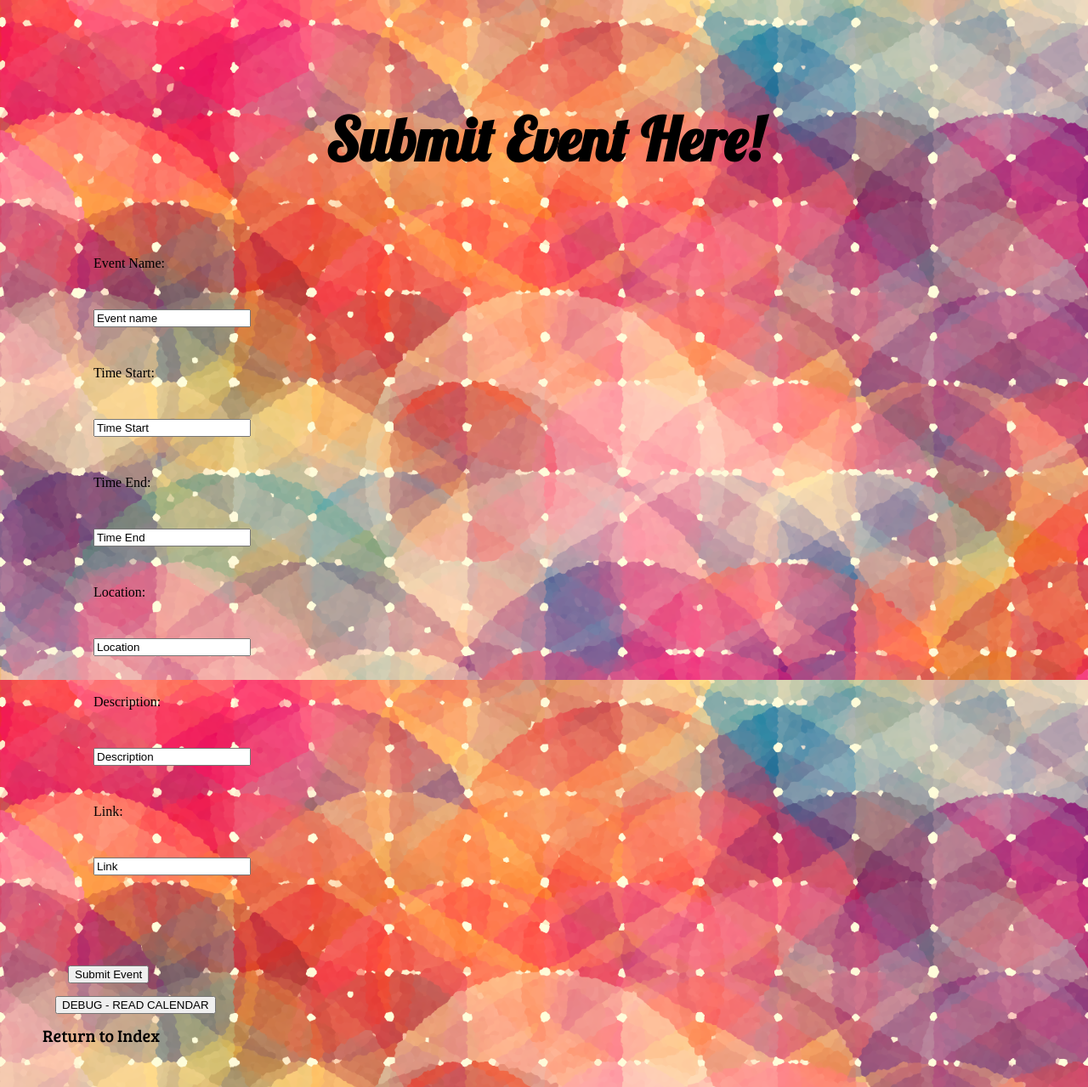
After one commit to leonjunwei/htl-calendar, a Flask app: template Templates/event_submission.html in a window 1280 px wide. The commit adds this page. Shown: the whole page at 85% size. Run offline with Flask 2, Linux system fonts and the light colour scheme; the template is opened without the code that fills it, so the values that code supplies are empty; some libraries are stand-ins or nearby versions.

Commit message:
adding event management/storage system

```diff
--- /dev/null
+++ b/Templates/event_submission.html
@@ -0,0 +1,124 @@
+<!DOCTYPE html>
+<html lang="en">
+    <head>
+        <meta charset="utf-8">
+        <meta http-equiv="X-UA-Compatible" content="IE=edge">
+        <meta name="viewport" content="width=device-width, initial-scale=1">
+        <!-- The above 3 meta tags *must* come first in the head; any other head content must come *after* these tags -->
+        <title>Event submission</title>
+
+
+        <!-- Bootstrap -->
+    <link rel=stylesheet type=text/css href="static/stylesheet.css">
+    <link href="https://fonts.googleapis.com/css?family=Bree+Serif|Karla|Lobster|Pacifico|Open+Sans+Condensed:300" rel="stylesheet">
+
+
+
+        <!--Viewport Meta Tag for mobile-friendliness-->
+        <meta name="viewport" content="width=device-width, initial-scale=1, maximum-scale=1, user-scalable=no"><!--Disables Zoom on index-->
+
+        <!-- HTML5 shim and Respond.js for IE8 support of HTML5 elements and media queries -->
+        <!-- WARNING: Respond.js doesn't work if you view the page via file:// -->
+        <!--[if lt IE 9]>
+          <script src="https://oss.maxcdn.com/html5shiv/3.7.2/html5shiv.min.js"></script>
+          <script src="https://oss.maxcdn.com/respond/1.4.2/respond.min.js"></script>
+        <![endif]-->
+
+    </head>
+    <body>
+    <br></br>
+    <div class = "container">
+        <br></br>
+        <h2><b>Submit Event Here!</b></h2>
+        <br></br>
+        <div class = "form_main">
+            <form id="experiment_search" method="POST" action='/event_submitted.html'>
+                    <div class = "row">
+
+                        <div class = "col-xs-1 col-sm-1 col-md-1 col-lg-1">
+                            <p>Event Name:</p>
+                        </div>
+                        <div class = "col-xs-2 col-sm-2 col-md-2 col-lg-2">
+                            <input type = "text"  class = "formData" name = "eventName" value="Event name">
+                        </div>
+
+
+                        <div class = "col-xs-1 col-sm-1 col-md-1 col-lg-1">
+                            <p>Time Start:</p>
+                        </div>
+                          <div class = "col-xs-2 col-sm-2 col-md-2 col-lg-2">
+                            <input type = "text"  class = "formData" name = "timeStart" value="Time Start">
+                        </div>
+
+                        <div class = "col-xs-1 col-sm-1 col-md-1 col-lg-1">
+                            <p>Time End:</p>
+                        </div>
+                          <div class = "col-xs-2 col-sm-2 col-md-2 col-lg-2">
+                            <input type = "text"  class = "formData" name = "timeEnd" value="Time End">
+                        </div>
+
+
+                        <div class = "col-xs-1 col-sm-1 col-md-1 col-lg-1">
+                            <p>Location:</p>
+                        </div>
+                          <div class = "col-xs-2 col-sm-2 col-md-2 col-lg-2">
+                            <input type = "text"  class = "formData" name = "location" value="Location">
+                        </div>
+
+
+                        <div class = "col-xs-1 col-sm-1 col-md-1 col-lg-1">
+                            <p>Description:</p>
+                        </div>
+                          <div class = "col-xs-2 col-sm-2 col-md-2 col-lg-2">
+                            <input type = "text"  class = "formData" name = "description" value="Description">
+                        </div>
+
+                        <div class = "col-xs-1 col-sm-1 col-md-1 col-lg-1">
+                            <p>Link:</p>
+                        </div>
+                          <div class = "col-xs-2 col-sm-2 col-md-2 col-lg-2">
+                            <input type = "text"  class = "formData" name = "link" value="Link">
+                        </div>
+
+                    </div> <!-- end row -->
+                </div>
+                <br>
+                <div class = "row">
+                    <div class = "col-xs-1 col-sm-1 col-md-1 col-lg-1">
+
+                    </div>
+                    <input class = "pull-right" type="submit" value="Submit Event">
+                </div>
+            </form>
+            <form action = "#" method = "POST">
+                <input type = "submit" value = "DEBUG - READ CALENDAR">
+            </form>
+
+        </div> <!-- end form_main -->
+        <a href = "/">Return to Index</a>
+    </div> <!-- end container -->
+
+<!--
+        Use something like:
+
+            socket.on('my response', function(msg) {
+                $('#log').append('<br>' + $('<div/>').text('Received #' + msg.count + ': ' + msg.data).html());
+            });
+
+            To add a new row? Or we can just google it, really.
+
+            Then we have to lump all the row inputs into a SQL query and pull data from our database.
+
+            -->
+
+
+      <!-- jQuery (necessary for Bootstrap's JavaScript plugins) -->
+    <script src="https://ajax.googleapis.com/ajax/libs/jquery/1.11.3/jquery.min.js"></script>
+    <!-- Include all compiled plugins (below), or include individual files as needed -->
+    <script src="../static/js/bootstrap.min.js"></script>
+    <!-- <script src="js/jquery.dlmenu.js"></script>
+    <script src="js/modernizr.custom.js"></script>
+    <script src="js/pagetransitions.js"></script> -->
+
+  </body>
+</html>
--- a/Templates/index.html
+++ b/Templates/index.html
@@ -17,7 +17,7 @@
     <div class="highlight">
     <h2>Olin Community Calendar</h2>
     <br/>
-    <a href="event_page.html"><button>Submit/Edit Event</button></a>&emsp;
+    <a href="event_submission.html"><button>Submit Event</button></a>&emsp;
     <a href="week_view.html"><button>View by Week</button></a>&emsp;
     <a href=""><button>View by Month</button></a>&emsp;
     <a href="agenda_view.html"><button>Agenda View</button></a>
--- a/server.py
+++ b/server.py
@@ -19,10 +19,10 @@ display_year = current_time.year
 #     pickle.dump({},file)
 
 
-with open('calendar','rb') as file:
-    store = pickle.load(file)
+# with open('calendar','rb') as file:
+#     store = pickle.load(file)
 
-print(store)
+# print(store)
 
 
 @app.route('/health')
@@ -55,37 +55,54 @@ def add_to_dictionary(form):
     import random
     with open('calendar','rb') as file:
         store = pickle.load(file)
-        for key in form:
-            uniqueID = random.random() #between 0 and 1
-            store[uniqueID] = form[key]
+        uniqueID = random.random() #between 0 and 1
+        while uniqueID in store:
+            uniqueID = random.random()
+        store[uniqueID] = form #store contains randomKey:eventDictionary pairs, eventDictionary is another dictionary with event details
     with open('calendar','wb') as file1:
         pickle.dump(store,file1)
     return uniqueID
 
+def read_from_dictionary():
+    with open('calendar','rb') as file:
+        store = pickle.load(file)
+    return str(store)
 
-@app.route('/event_page.html',methods = ["GET","POST"])
-def event_page():
+
+# @app.route('/event_page.html', methods = ["GET","POST"])
+# def event_page():
+#     if request.method == "GET":
+#         print("poo")
+#         return render_template('event_page.html')
+#     if request.method == "POST":
+#         print("event submitted")
+#         print("Your unique ID for this event is: " + str(add_to_dictionary(request.form)))
+#         return render_template('event_page.html')
+
+
+@app.route('/event_submission.html',methods = ["GET","POST"]) #page where users can submit events
+def event_submission():
     if request.method == "GET":
-        print("poo")
-        return render_template('event_page.html')
+        return render_template('event_submission.html')
+    else:
+        return render_template('event_submitted.html', data = read_from_dictionary())
+
+
+@app.route('/event_submitted.html',methods = ["GET","POST"]) #page afterward that shows submission status
+def event_submitted():
     if request.method == "POST":
-        print("event submitted")
-        print("Your unique ID for this event is: " + str(add_to_dictionary(request.form)))
-        return render_template('event_page.html')
->>>>>>> 64d7a4f6ce8679fccd941c0cdb7082367533aece
+        try:
+            message = "Event successfully submitted! Your unique ID for this event is: " + str(add_to_dictionary(request.form))
+        except:
+            message = "Something went wrong - sorry!"
+        return render_template('event_submitted.html', data = message)
+    if request.method == "GET":
+        message = "You really shouldn't have gotten here this way."
+        return render_template('event_submitted.html', data = message)
 
 
 
 if __name__ == '__main__':
-<<<<<<< HEAD
-    socketio.run(app, debug=True)
-
-"""
-Switch debug to False before actual implementation!
-"""
-=======
     port = int(os.environ.get('PORT', 5000))
-    app.run(host='0.0.0.0', debug=True, port=port)
-
-# print current_time.year
->>>>>>> 64d7a4f6ce8679fccd941c0cdb7082367533aece
+    # app.run(host='0.0.0.0', debug=True, port=port)
+    app.run(host='127.0.0.1', debug=True, port=port)
```
Also changed, not shown: Templates/event_submitted.html (renamed from Templates/index2.html, +26 -21 lines), 1 other file.
